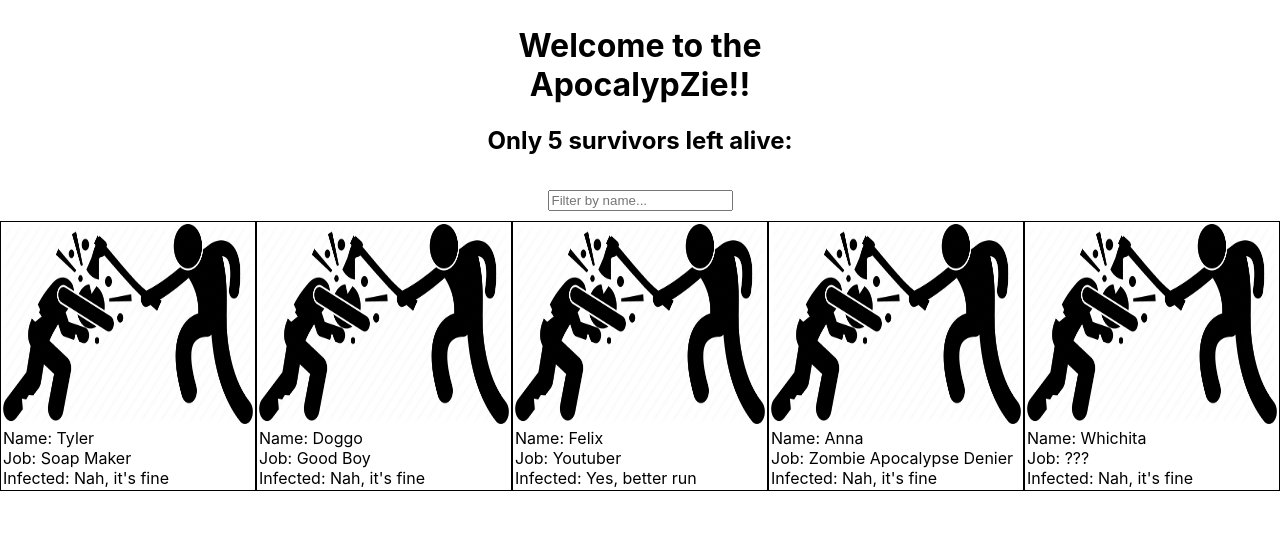
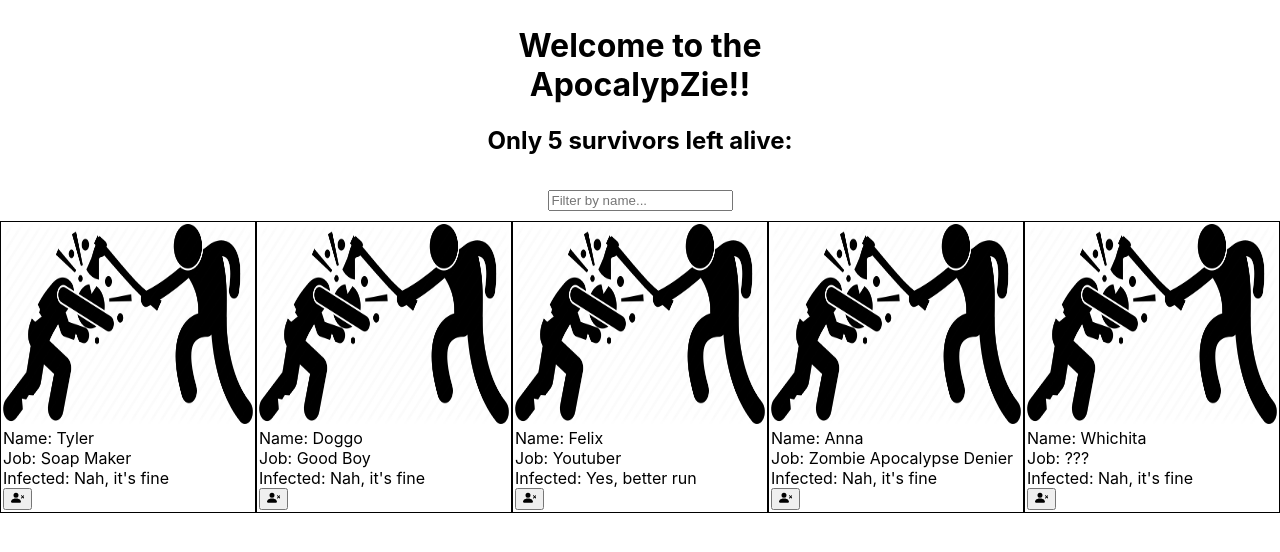
Before and after one commit to davifurtado/apocalypzie, a React (Create React App) app: page / in a window 1280 px wide. Shown: the top 552 px of the page. Built offline with nearby package versions, Linux system fonts and the light colour scheme.

Commit message:
added react bootstrap icons, created basic infected button on survivors

```diff
--- a/package.json
+++ b/package.json
@@ -9,6 +9,7 @@
     "bootstrap": "^4.6.0",
     "react": "^17.0.1",
     "react-bootstrap": "^1.4.3",
+    "react-bootstrap-icons": "^1.3.0",
     "react-dom": "^17.0.1",
     "react-scripts": "4.0.2",
     "web-vitals": "^1.0.1"
--- a/src/components/survivorCard/SurvivorCard.js
+++ b/src/components/survivorCard/SurvivorCard.js
@@ -1,6 +1,7 @@
 import React, { useState } from 'react';
 import './survivor-card.css';
 import avatar from '../../assets/survivor_avatar_placeholder.jpg';
+import { PersonXFill } from 'react-bootstrap-icons';
 
 const SurvivorCard = ({ survivor }) => {
     const [imageLoadError, setImageLoadError] = useState(true)
@@ -24,6 +25,11 @@ const SurvivorCard = ({ survivor }) => {
                 <div >Name: {survivor?.name}</div>
                 <div >Job: {survivor?.job}</div>
                 <div >Infected: {survivor?.infected ? 'Yes, better run' : "Nah, it's fine"}</div>
+                <div>
+                    <button>
+                        <PersonXFill />
+                    </button>
+                </div>
             </div>
         </div>
     );
```
Also changed, not shown: 1 other file (tests, documents, lock files or other folders).
